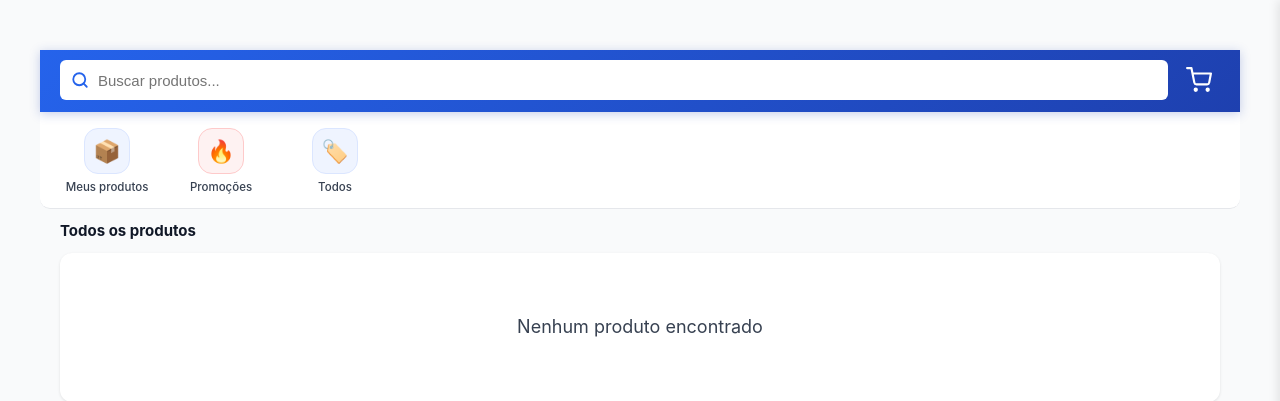
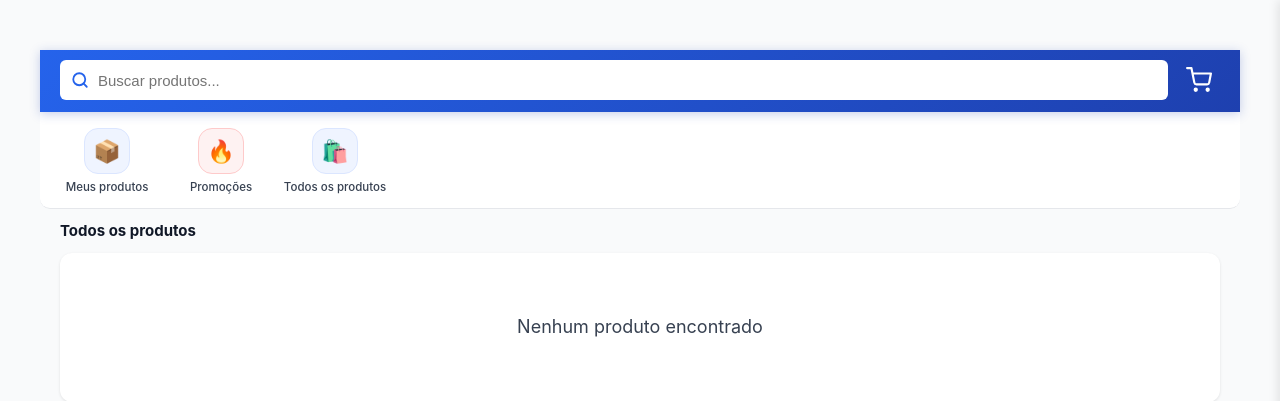
Before and after one commit to cafajeferson/sistema-pedidos-pauliceia, a Flask app: template templates/index.html in a window 1280 px wide. Shown: the top 401 px of the page. Run offline with Flask 3, Linux system fonts and the light colour scheme; the template is opened without the code that fills it: most values are stand-ins (such as "Sample title", 1, 10 or a date in 2020); parts of the project's set-up code (start-up, migrations or seed data) failed here and were passed over.

Commit message:
style: atalho "Todos os produtos" com ícone de bolsa
Co-Authored-By: Claude Opus 5.5 <noreply@anthropic.com>

```diff
--- a/templates/index.html
+++ b/templates/index.html
@@ -32,8 +32,8 @@
         <span class="shop-shortcut-count" id="queimaCount" style="display:none">0</span>
     </button>
     <button class="shop-shortcut" data-mode="all" onclick="setMode('all')">
-        <span class="shop-shortcut-icon">🏷️</span>
-        <span>Todos</span>
+        <span class="shop-shortcut-icon">🛍️</span>
+        <span>Todos os produtos</span>
     </button>
 </div>
 
@@ -421,7 +421,7 @@ function filterAndDisplayProducts() {
         noResults.style.display = 'block';
         document.getElementById('noResultsText').textContent =
             inMine && !searchTerm ? 'Você ainda não fez pedidos. Os produtos que você pedir aparecem aqui.'
-            : inMine ? 'Nenhum dos seus produtos tem esse nome. Toque em "Todos" para buscar no catálogo inteiro.'
+            : inMine ? 'Nenhum dos seus produtos tem esse nome. Toque em "Todos os produtos" para buscar no catálogo inteiro.'
             : 'Nenhum produto encontrado';
         return;
     }
```
